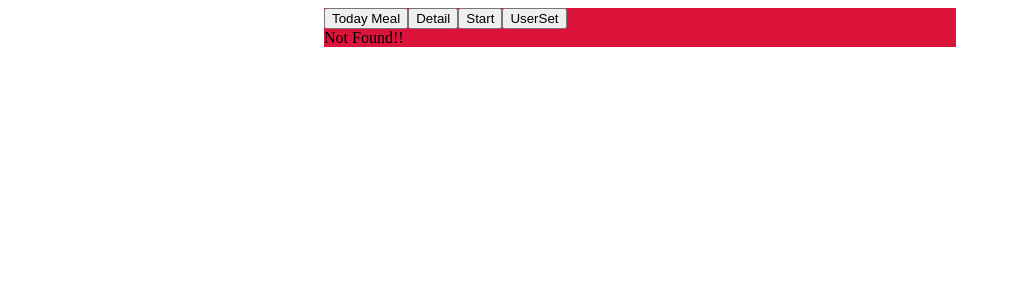
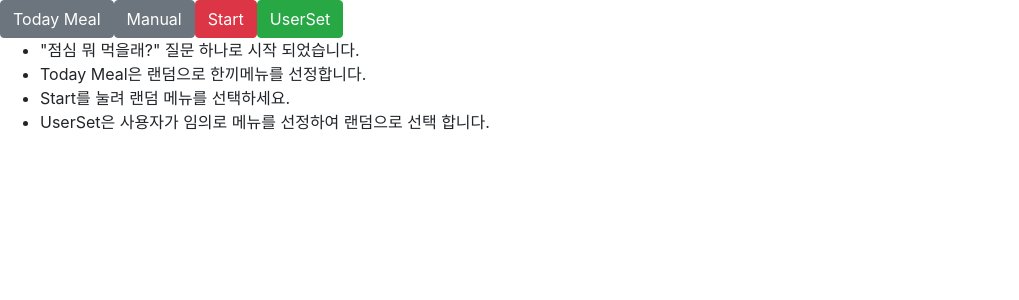
Before and after one commit to pygmalion0909/TodayMeal, a Vue app: page /manual in a window 1280 px wide. Before the commit this address had no page. Shown: the top 300 px of the page, without its empty margins (0-1019 px from the left). Built offline with nearby package versions, Linux system fonts and the light colour scheme.

Commit message:
부트스트랩적용,F,레이아웃설정 및 전체적 css넣기

```diff
--- a/package.json
+++ b/package.json
@@ -9,6 +9,8 @@
     "test:unit": "vue-cli-service test:unit"
   },
   "dependencies": {
+    "bootstrap": "^4.5.0",
+    "bootstrap-vue": "^2.15.0",
     "core-js": "^3.6.5",
     "vue": "^2.6.11",
     "vue-router": "^3.2.0",
--- a/src/App.vue
+++ b/src/App.vue
@@ -16,11 +16,4 @@ export default {
 };
 </script>
 
-<style scoped>
-#app {
-	background: crimson;
-	/* text-align: center; */
-	width: 50%;
-	margin: 0 auto;
-}
-</style>
+<style></style>
--- a/src/components/AppNav.vue
+++ b/src/components/AppNav.vue
@@ -1,16 +1,16 @@
 <template>
 	<div>
 		<router-link to="/">
-			<input type="button" value="Today Meal" id="todayMeal_btn" :disabled="$store.state.btnDisplay" />
+			<b-button type="button" id="todayMeal_btn" :disabled="$store.state.btnDisplay">Today Meal</b-button>
 		</router-link>
-		<router-link to="/detail">
-			<input type="button" value="Detail" id="detail_btn" :disabled="$store.state.btnDisplay" />
+		<router-link to="/manual">
+			<b-button type="button" id="detail_btn" :disabled="$store.state.btnDisplay">Manual</b-button>
 		</router-link>
 		<router-link to="/start">
-			<input type="button" value="Start" id="start_btn" @click="showBtn" :disabled="$store.state.btnDisplay" />
+			<b-button variant="danger" type="button" id="start_btn" @click="showBtn" :disabled="$store.state.btnDisplay">Start</b-button>
 		</router-link>
 		<router-link to="/userset">
-			<input type="button" value="UserSet" id="userSet_btn" @click="showBtn" :disabled="$store.state.btnDisplay" />
+			<b-button variant="success" type="button" id="userSet_btn" @click="showBtn" :disabled="$store.state.btnDisplay">UserSet</b-button>
 		</router-link>
 	</div>
 </template>
--- a/src/main.js
+++ b/src/main.js
@@ -1,7 +1,12 @@
 import Vue from 'vue';
 import App from './App.vue';
+import BootstrapVue from 'bootstrap-vue';
+import 'bootstrap/dist/css/bootstrap.min.css';
+import 'bootstrap-vue/dist/bootstrap-vue.css';
 import router from '@/router/index';
 import { store } from './store';
+
+Vue.use(BootstrapVue);
 
 Vue.config.productionTip = false;
 
--- a/src/router/index.js
+++ b/src/router/index.js
@@ -8,11 +8,11 @@ export default new VueRouter({
 	routes: [
 		{
 			path: '/',
-			redirect: '/detail',
+			redirect: '/manual',
 		},
 		{
-			path: '/detail',
-			component: () => import('@/views/DetailPage.vue'),
+			path: '/manual',
+			component: () => import('@/views/ManualPage.vue'),
 		},
 		{
 			path: '/start',
```
Also changed, not shown: src/views/ManualPage.vue (renamed from src/views/DetailPage.vue), 1 other file (tests, documents, lock files or other folders).
